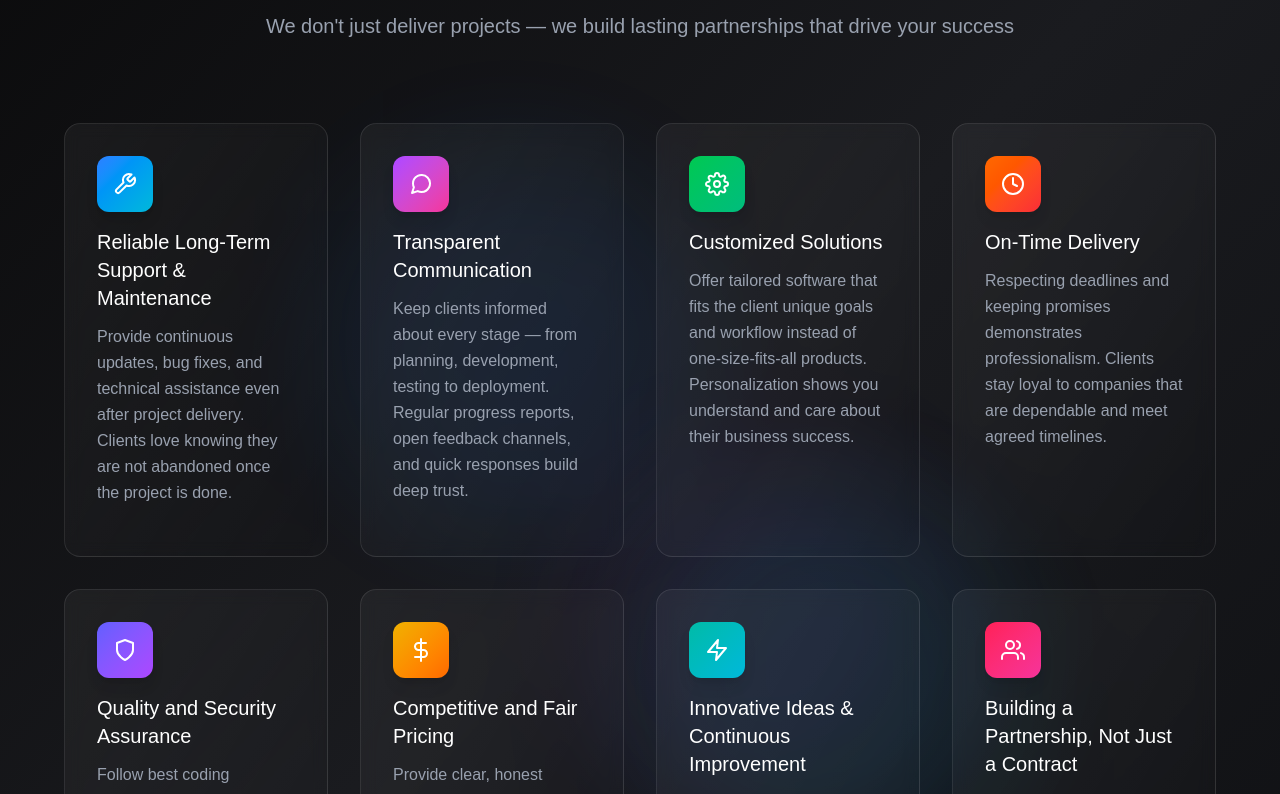
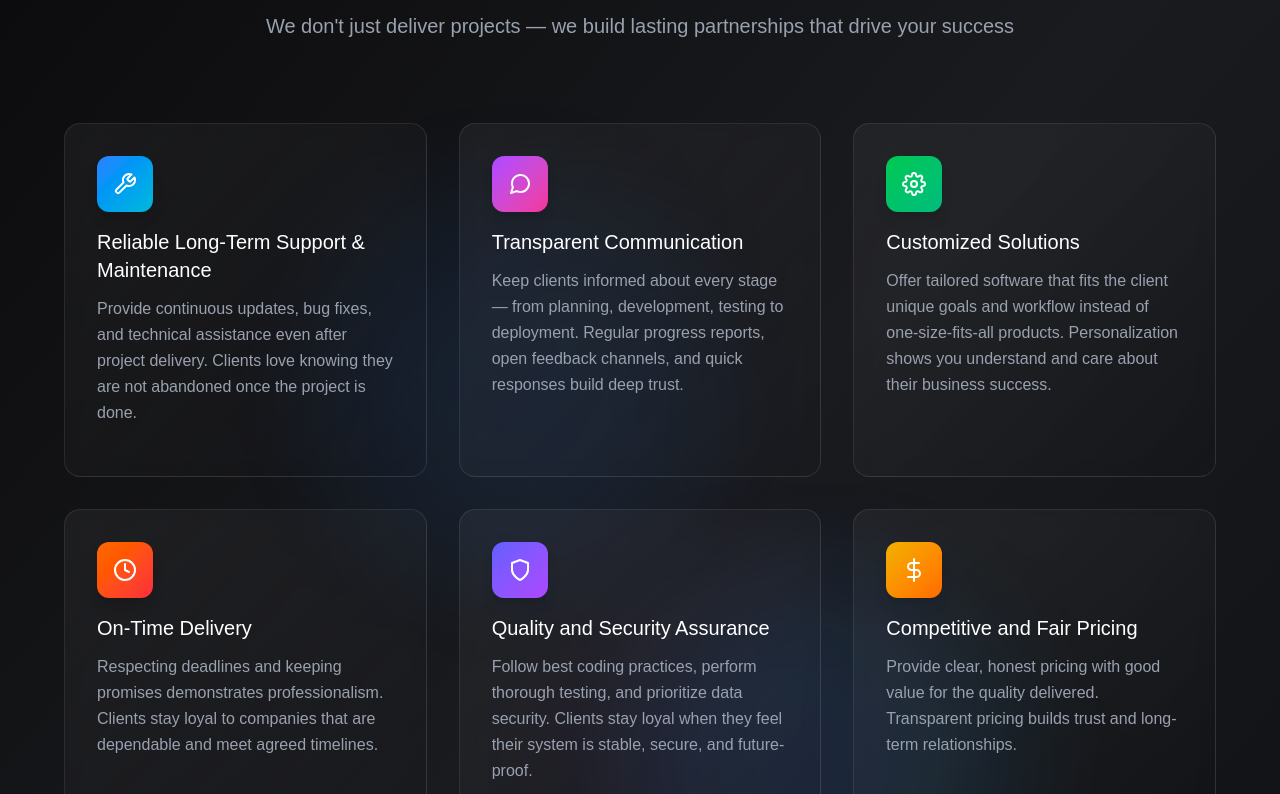
Before and after one commit to tchasinga/devsagesolutions, a Next.js app: page / in a window 1280 px wide. Shown: the part 2886-3680 px from the top of the page. Built offline with nearby package versions, Linux system fonts and the light colour scheme; a web font is replaced by a local one.

Commit message:
Update Advantages component to adjust grid layout from 4 to 3 columns for improved visual balance and responsiveness.

```diff
--- a/app/components/Pages/Advantages.jsx
+++ b/app/components/Pages/Advantages.jsx
@@ -186,7 +186,7 @@
         {/* Advantages Grid */}
         <div
           ref={cardsRef}
-          className="max-w-screen-2xl mx-auto grid grid-cols-1 md:grid-cols-2 lg:grid-cols-4 gap-6 md:gap-8"
+          className="max-w-screen-2xl mx-auto grid grid-cols-1 md:grid-cols-2 lg:grid-cols-3 gap-6 md:gap-8"
         >
           {advantages.map((advantage, index) => {
             const IconComponent = advantage.icon
```
